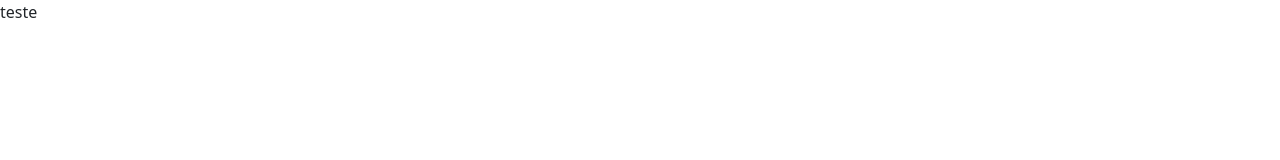
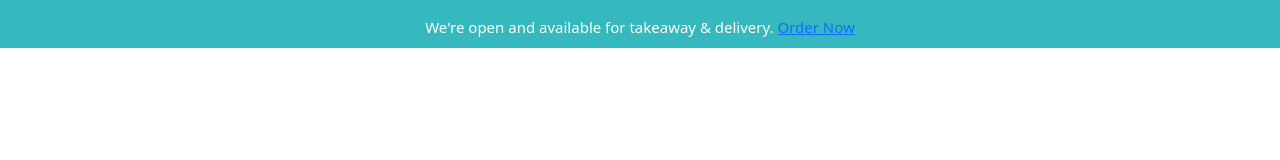
Before and after one commit to anti-matrix/site-bloko-ds, a plain HTML site: page index.html in a window 1280 px wide. Drawn offline with nearby package versions, Linux system fonts and the light colour scheme.

Commit message:
add files

```diff
--- a/index.html
+++ b/index.html
@@ -3,17 +3,28 @@
     <head>
         <meta charset="UTF-8"/>
         <meta http-equiv="X-UA-Compatible" content="IE=edge"/>
-        <meta name="viewport" content="width=device-width, iniial-scale=1.0"/>
+        <meta name="viewport" content="width=device-width, initial-scale=1.0"/>
         <title>Chomp - Webflow Ecommerce HTML Website Template</title>
         <link href="https://cdn.jsdelivr.net/npm/bootstrap@5.0.2/dist/css/bootstrap.min.css" rel="stylesheet" integrity="sha384-EVSTQN3/azprG1Anm3QDgpJLIm9Nao0Yz1ztcQTwFspd3yD65VohhpuuCOmLASjC" crossorigin="anonymous">
-        <link rel="stylesheet" href="css/index.css"/>
+        <link rel="stylesheet" href="css/style.css"/>
         <style>
+            #top-banner {
+                height: 48px;
+                background-color: #35b8be;
+                color: #fff;
+                font-size: 15px;
+            }
 
         </style>
     </head>
     <body>
-        <p>teste</p>
-        <div id="banner" class="w-100"></div>
+        <div id="top-banner" class="w-100 text-center pt-3">
+            <div id="text-banner">
+                <span>We're open and available for takeaway & delivery.
+                <a href="#">Order Now</a>
+                </span>
+            </div>
+        </div>
         <script type="text/javascript" src="js/index.js"></script>
         <script src="https://cdn.jsdelivr.net/npm/bootstrap@5.0.2/dist/js/bootstrap.bundle.min.js" integrity="sha384-MrcW6ZMFYlzcLA8Nl+NtUVF0sA7MsXsP1UyJoMp4YLEuNSfAP+JcXn/tWtIaxVXM" crossorigin="anonymous"></script>
     </body>
```
Also changed, not shown: css/style.css (renamed from css/index.css), 1 other file.
